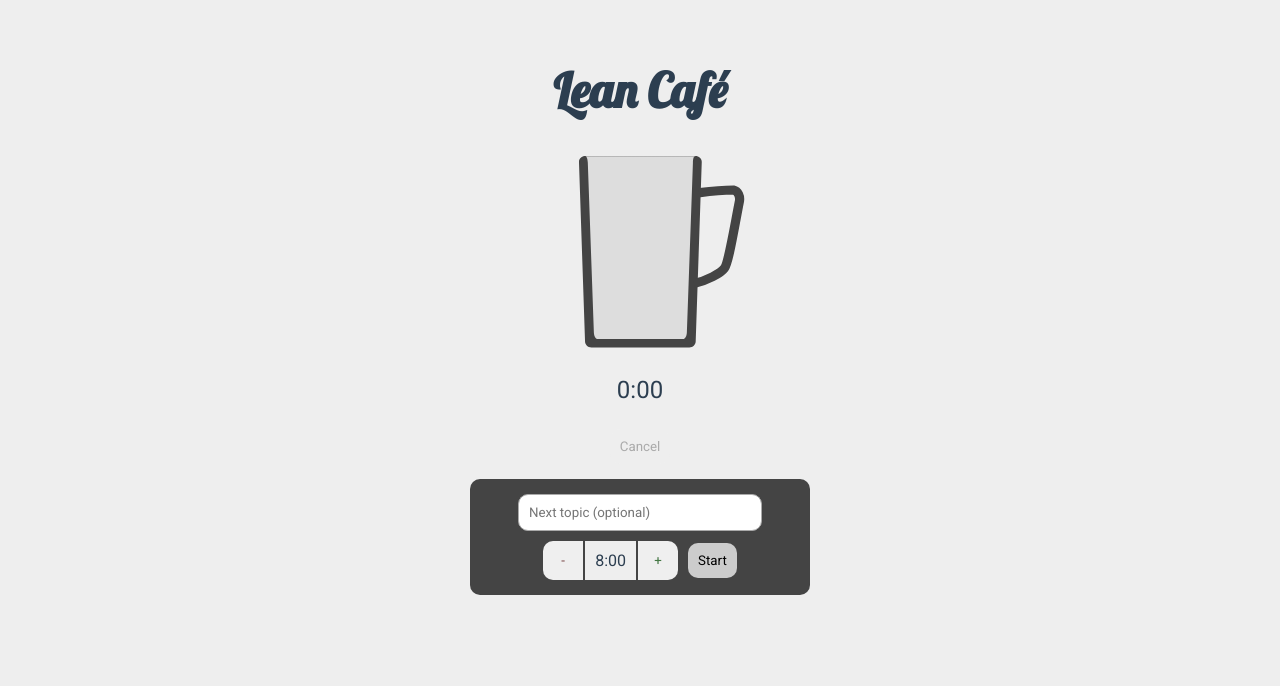
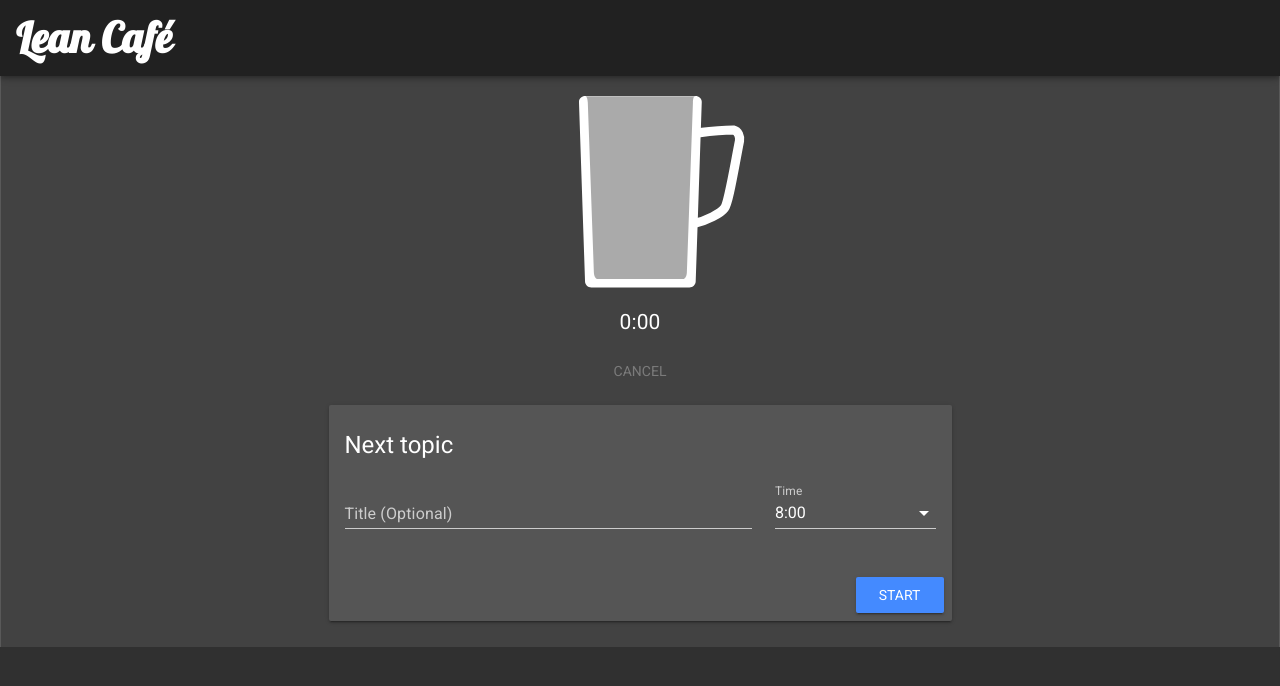
Before and after one commit to Ravatsaas/LeanCoffee, a Vue app: page / in a window 1280 px wide. Shown: the top 686 px of the page. Built offline with nearby package versions, Linux system fonts and the light colour scheme.

Commit message:
Add Vue Material library and adapt design

```diff
--- a/package.json
+++ b/package.json
@@ -8,9 +8,11 @@
     "lint": "vue-cli-service lint"
   },
   "dependencies": {
+    "@types/vue-material": "git+https://github.com/calebsander/vue-material-types.git",
     "core-js": "^3.6.4",
     "vue": "^2.6.11",
     "vue-class-component": "^7.2.2",
+    "vue-material": "^1.0.0-beta-11",
     "vue-property-decorator": "^8.3.0"
   },
   "devDependencies": {
--- a/src/App.vue
+++ b/src/App.vue
@@ -1,7 +1,13 @@
 <template>
   <div id="app">
-    <h1>Lean Café</h1>
-    <Timer/>
+    <md-app>
+      <md-app-toolbar>
+        <h1>Lean Café</h1>
+      </md-app-toolbar>
+      <md-app-content>
+        <Timer/>
+      </md-app-content>
+    </md-app>
   </div>
 </template>
 
@@ -9,6 +15,11 @@
 import { Component, Vue } from 'vue-property-decorator';
 import Timer from './components/Timer.vue';
 import Cup from './components/Cup.vue';
+import VueMaterial from 'vue-material';
+import 'vue-material/dist/vue-material.min.css'
+import 'vue-material/dist/theme/default-dark.css'
+
+Vue.use(VueMaterial);
 
 @Component({
   components: {
@@ -22,18 +33,18 @@
 <style>
 @import url('https://fonts.googleapis.com/css?family=Lobster|Roboto&display=swap');
 
-body {
+/* body {
   background-color: #eee;
-}
+} */
 
-#app {
+/*#app {
   font-family: Roboto, Helvetica, sans-serif;
   -webkit-font-smoothing: antialiased;
   -moz-osx-font-smoothing: grayscale;
   text-align: center;
   color: #2c3e50;
   margin-top: 60px;
-}
+} */
 
 h1 {
   font-family: 'Lobster', cursive;
--- a/src/components/Cup.vue
+++ b/src/components/Cup.vue
@@ -124,23 +124,22 @@
 
 <style scoped>
 .cup-fill {
-    fill: #432;
     fill: url(#coffee-gradient)
 }
 
 .cup {
-    fill: #444;
+    fill: #fff;
 }
 
 .cup-handle {
-    stroke: #444;
+    stroke: #fff;
 }
 
 .cup-empty {
-    stop-color:#ddd
+    stop-color:#aaa;
 }
 
 .cup-filled {
-    stop-color: #765;
+    stop-color: #432;
 }
 </style>
--- a/src/components/Timer.vue
+++ b/src/components/Timer.vue
@@ -1,23 +1,49 @@
 <template>
-    <div>
-        <Cup v-bind:progress="progress"></Cup>
-        <div id="clock-container">
+    <div id="component" class="md-layout md-alignment-top-center">
+        <div class="md-layout-item md-size-100">
+            <Cup v-bind:progress="progress"></Cup>
+        </div>
+        <div id="clock-container" class="md-layout-item md-size-100">
             <ClockDisplay id="clock" :timeInSeconds="timeRemaining"></ClockDisplay>
         </div>
-        <div id="topic" v-if="currentTopic != ''">
+        <div id="topic" v-if="currentTopic != ''" class="md-layout-item md-size-100">
             &laquo;{{ currentTopic }}&raquo;
         </div>
-        <div v-if="!expired">
-            <button v-on:click="cancelTimer" :disabled="timeRemaining <= 0" class="btn-secondary">Cancel</button>
+        <div v-if="!expired" class="md-layout-item md-size-100">
+            <md-button v-on:click="cancelTimer" :disabled="timeRemaining <= 0" class="btn-secondary">Cancel</md-button>
         </div>
-        <div v-if="expired">
+        <div v-if="expired" class="md-layout-item md-size-100">
             <!--TimeInput v-model="extensionTime"></TimeInput-->
-            <button v-on:click="startExtension" :disabled="!expired" class="btn-primary">Add {{getExtensionTime(extensionCount + 1) | minutesAndSeconds}}</button>
+            <md-button v-on:click="startExtension" :disabled="!expired" class="md-raised md-primary">Add {{getExtensionTime(extensionCount + 1) | minutesAndSeconds}}</md-button>
         </div>
-        <div class="card">
-            <input type="text" size="30" v-model="nextTopic" placeholder="Next topic (optional)"/>
-            <TimeInput v-model="topicTime"></TimeInput>
-            <button v-on:click="startTopic" :disabled="timeRemaining > 0" class="btn-primary">Start</button>
+        <div id="card-container" class="md-layout-item md-layout md-alignment-top-center md-size-100">
+            <md-card md-with-hover id="topic-card" class="md-layout-item md-size-50 md-small-size-100">
+                <md-card-header>
+                    <div class="md-title">Next topic</div>
+                </md-card-header>
+                <md-card-content>
+                    <div class="md-layout md-gutter">
+                        <div class="md-layout-item md-size-70 md-xsmall-size-100">
+                            <md-field>
+                                <label>Title (Optional)</label>
+                                <md-input type="text" size="30" v-model="nextTopic" />
+                            </md-field>
+                        </div>
+                       <div class="md-layout-item md-size-30 md-xsmall-size-100">
+                            <!-- <TimeInput v-model="topicTime"></TimeInput> -->
+                            <md-field>
+                            <label for="startTime">Time</label>
+                                <md-select v-model="topicTime" name="startTime" id="startTime">
+                                    <md-option v-for="n in 15" v-bind:value="n * 60" v-bind:key="n">{{n}}:00</md-option>
+                                </md-select>
+                            </md-field>
+                        </div>
+                    </div>
+                </md-card-content>
+                <md-card-actions>
+                    <md-button v-on:click="startTopic" :disabled="timeRemaining > 0" class="md-raised md-primary">Start</md-button>
+                </md-card-actions>
+            </md-card>
         </div>
     </div>
 
@@ -110,32 +136,30 @@
 </script>
 
 <style scoped>
+#component {
+    text-align: center;
+}
+
+
 #clock-container {
     display: block;
     font-size: 1.5em;
+    margin: 15px 0;
 }
 
 #topic {
     font-family: Roboto, Helvetica, sans-serif;
+    margin: 10px 0;
 }
 
-.card {
-    background-color: #444;
-    margin: 10px auto;
-    padding: 10px;
-    width: 20em;
-    border-radius: 10px;
+#topic-card {
+    text-align: left;
+    background-color: #555;
 }
 
-input[type="text"] {
-    font-family: Roboto, Helvetica, sans-serif;
-    border: 1px solid #aaa;
-    padding: 10px;
-    margin: 5px;
-    border-radius: 10px;
+#card-container {
+    margin: 10px 0;
 }
 
-div {
-    margin: 10px;
-}
+
 </style>
```
Also changed, not shown: 1 other file (tests, documents, lock files or other folders).
